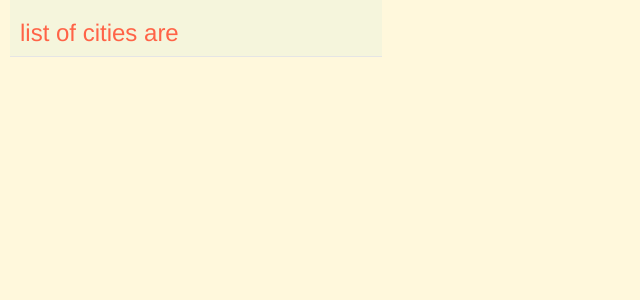
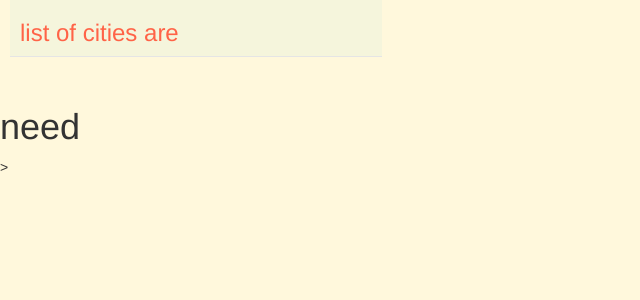
Before and after one commit to samaanoopreddy/Problem-reporting-app, a Django app: page /CountryStateCity/state/1 in a window 1280 px wide. Shown: the top 300 px of the page, without its empty margins (0-640 px from the left). Run offline with Django 3.2, Linux system fonts and the light colour scheme; data that the repository does not hold is empty; some libraries are stand-ins or nearby versions.

Commit message:
small change in view

```diff
--- a/myproject/CountryStateCity/templates/CountryStateCity/citiesInStates.html
+++ b/myproject/CountryStateCity/templates/CountryStateCity/citiesInStates.html
@@ -11,4 +11,5 @@
             {% endfor%}
         </ul>
     </fieldset>
+<h1> need </h1>>
 {%endblock%}
```
